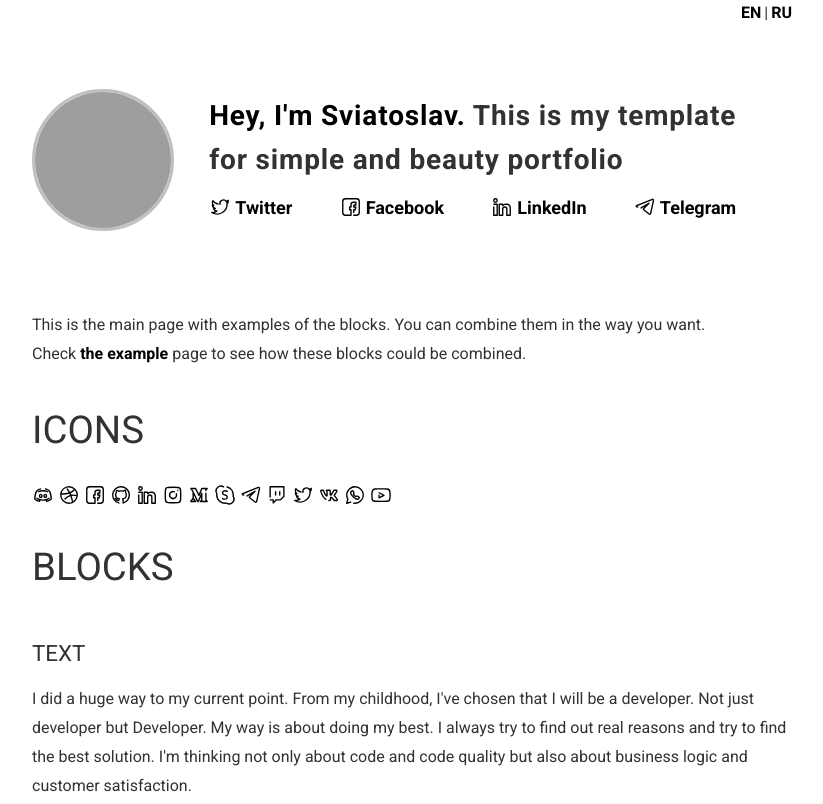
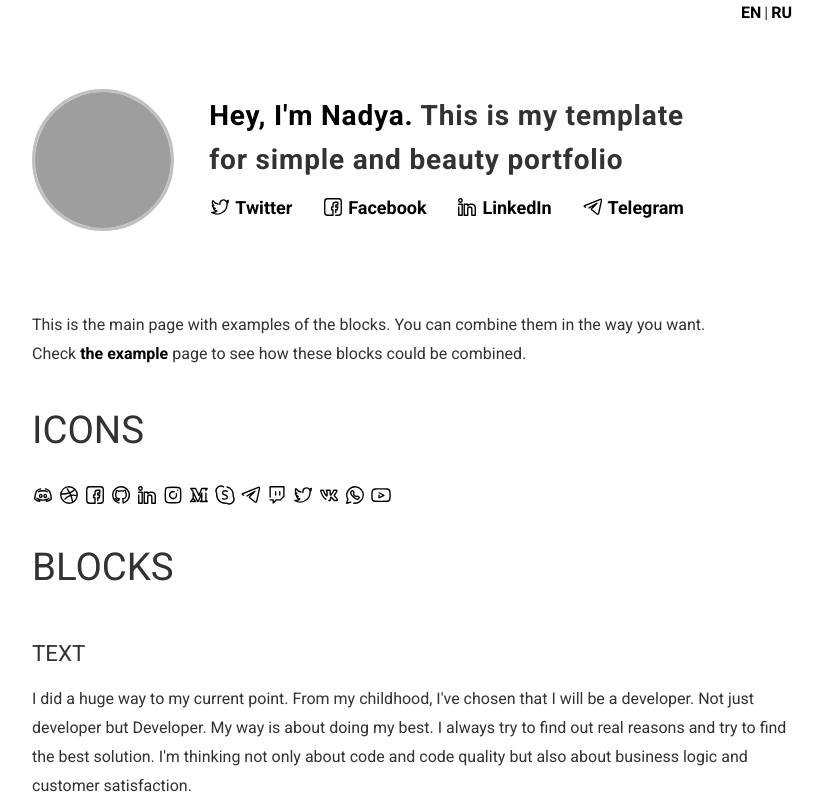
Before and after one commit to nadya-salesforce/nadya-salesforce.github.io, a plain HTML site: page index.html in a window 1280 px wide. Shown: the top 804 px of the page, without its empty margins (228-1051 px from the left). Drawn offline with Linux system fonts and the light colour scheme; grey boxes are pictures that could not be loaded; files whose address does not match are found by name.

Commit message:
Update index.html

```diff
--- a/index.html
+++ b/index.html
@@ -21,7 +21,7 @@
                 <img class="content__hello-img" src="assets/img/avatar.png" alt="Avatar">
                 <div class="content__hello-text">
                     <span class="content__name">
-                        <a href="/"> Hey, I'm Sviatoslav.</a>
+                        <a href="/"> Hey, I'm Nadya.</a>
                     </span>
                     <span class="content__description">This is my template <br/> for simple and beauty portfolio</span>
                     <nav class="content__social">
```
